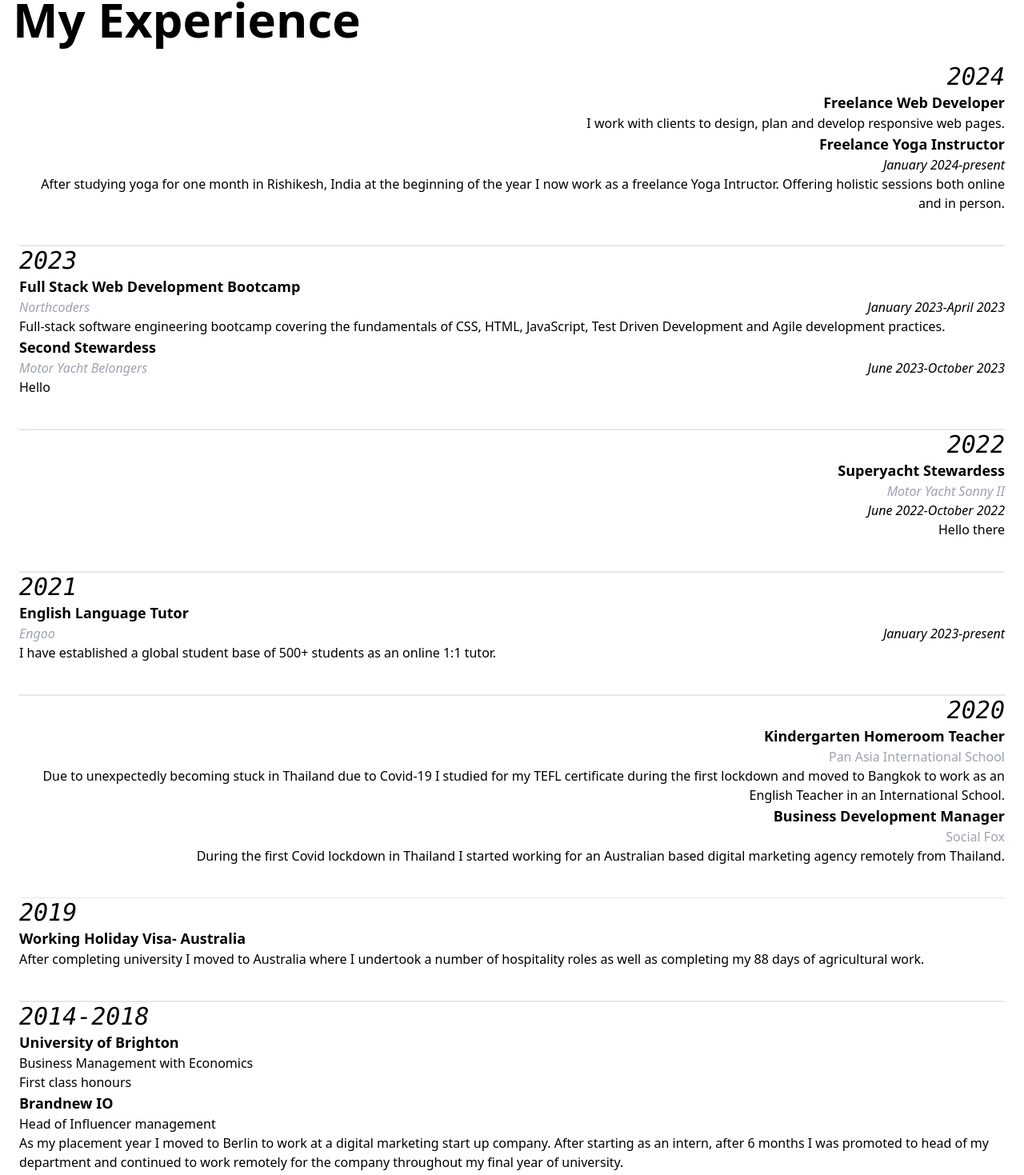
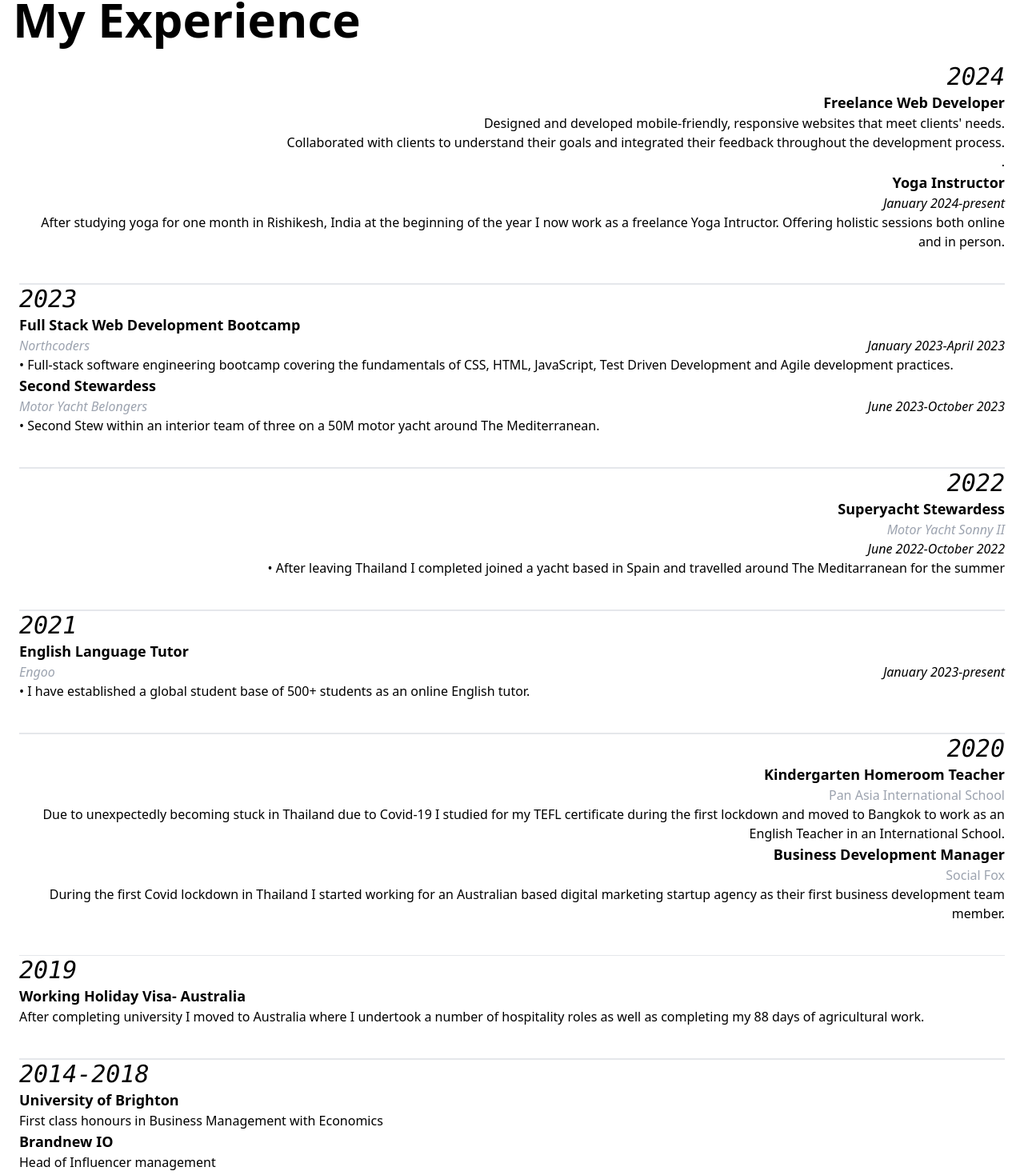
Before and after one commit to mollybrace/portfolio, a Next.js app: page / in a window 1280 px wide. Shown: the part 3544-5013 px from the top of the page at 80% size. Built offline with nearby package versions, Linux system fonts and the light colour scheme.

Commit message:
updating experience component

```diff
--- a/app/components/Timeline.tsx
+++ b/app/components/Timeline.tsx
@@ -18,8 +18,14 @@ const Timeline = () => {
     <div className="timeline-start mb-10 md:text-end">
       <time className="font-mono italic text-3xl">2024</time>
       <div className="text-lg font-black">Freelance Web Developer</div>
-      <div>I work with clients to design, plan and develop responsive web pages.</div>
-    <div className="text-lg font-black">Freelance Yoga Instructor</div>
+      <div>
+        <ul>
+          <li>Designed and developed mobile-friendly, responsive websites that meet clients' needs.</li>
+          <li>Collaborated with clients to understand their goals and integrated their feedback throughout the development process.</li>
+        </ul>
+
+.</div>
+    <div className="text-lg font-black">Yoga Instructor</div>
       <div className='italic'>January 2024-present</div>
     <div>After studying yoga for one month in Rishikesh, India at the beginning of the year I now work as a freelance Yoga Intructor. Offering holistic sessions both online and in person.</div>
     </div>
@@ -37,13 +43,18 @@ const Timeline = () => {
       <div className='text-gray-400'>Northcoders</div>
       <div>January 2023-April 2023</div>
       </div>
-      <div>Full-stack software engineering bootcamp covering the fundamentals of CSS, HTML, JavaScript, Test Driven Development and Agile development practices. </div>
+      <div>• Full-stack software engineering bootcamp covering the fundamentals of CSS, HTML, JavaScript, Test Driven Development and Agile development practices.
+ </div>
       <div className="text-lg font-black">Second Stewardess</div>
       <div className='flex justify-between italic'>
       <div className='text-gray-400'>Motor Yacht Belongers</div>
       <div>June 2023-October 2023</div>
       </div>
-      <div>Hello</div>
+      <div>
+        <ul>
+          <li>• Second Stew within an interior team of three on a 50M motor yacht around The Mediterranean.</li>
+        </ul>
+      </div>
 
     </div>
     <hr />
@@ -60,7 +71,12 @@ const Timeline = () => {
       <div className='text-gray-400 italic'>Motor Yacht Sonny II</div>
       <div>June 2022-October 2022</div>
       </div>
-      <div>Hello there</div>
+      <div>
+        <ul>
+          <li>
+          • After leaving Thailand I completed joined a yacht based in Spain and travelled around The Meditarranean for the summer
+          </li>
+        </ul></div>
     </div>
     <hr />
   </li>
@@ -76,7 +92,12 @@ const Timeline = () => {
       <div className='text-gray-400'>Engoo</div>
       <div>January 2023-present</div>
       </div>
-      I have established a global student base of 500+ students as an online 1:1 tutor.
+      <ul>
+        <li>
+        •       I have established a global student base of 500+ students as an online English tutor.
+        </li>
+      </ul>
+
     </div>
 
     <hr />
@@ -94,7 +115,7 @@ const Timeline = () => {
       <div className="text-lg font-black">Business Development Manager</div>
       <div className='text-gray-400'>Social Fox</div>
         <ul>
-            <li>During the first Covid lockdown in Thailand I started working for an Australian based digital marketing agency remotely from Thailand.</li>
+            <li>During the first Covid lockdown in Thailand I started working for an Australian based digital marketing startup agency as their first business development team member.</li>
         </ul>
     </div>
   </li>
@@ -118,8 +139,7 @@ const Timeline = () => {
     <div className="timeline-start mb-10 md:text-start">
       <time className="font-mono italic text-3xl ">2014-2018</time>
       <div className="text-lg font-black">University of Brighton</div>
-      <div>Business Management with Economics</div>
-      <div>First class honours</div>
+      <div>First class honours in Business Management with Economics</div>
       <div className="text-lg font-black">Brandnew IO</div>
       <div>Head of Influencer management</div>
       <div>As my placement year I moved to Berlin to work at a digital marketing start up company. After starting as an intern, after 6 months I was promoted to head of my department and continued to work remotely for the company throughout my final year of university.</div>
```
Also changed, not shown: public/Screenshot 2024-07-11 at 05.56.11.png (added).
